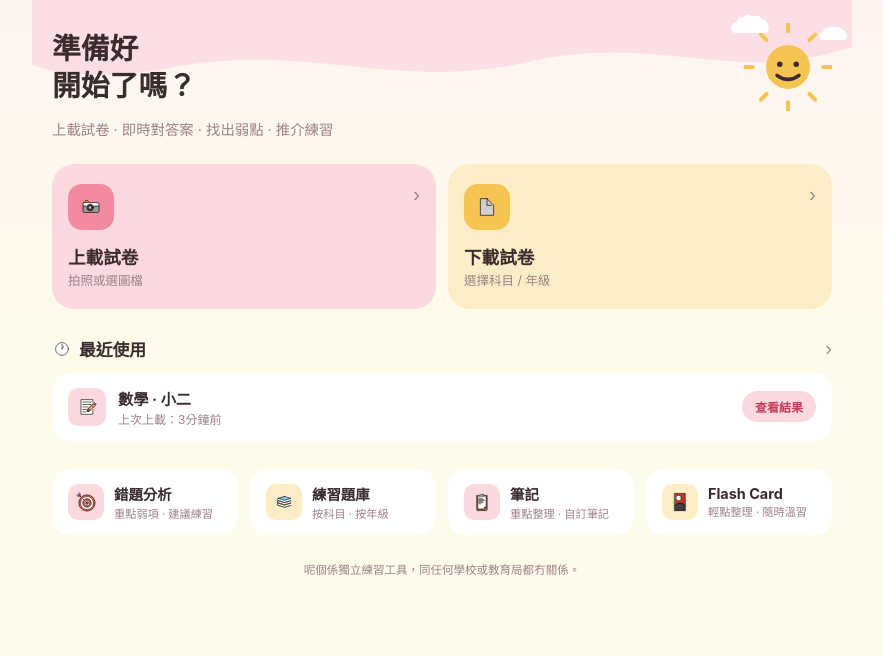
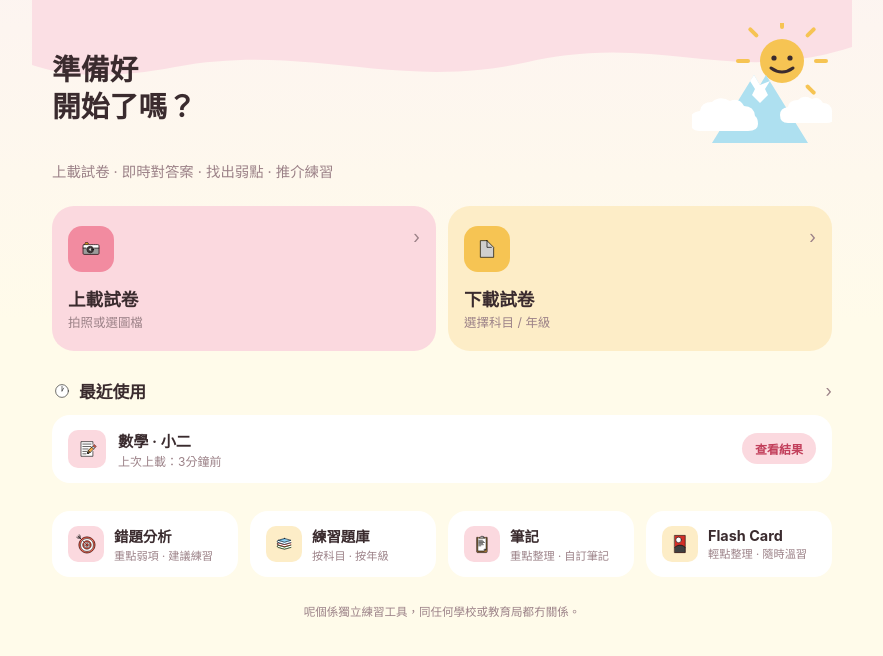
Before and after one commit to violinkwai-afk/HK-maths, a plain HTML site: page website/index.html in a window 1280 px wide. Shown: the part 118-774 px from the top of the page, without its empty margins (198-1081 px from the left). Drawn offline with Linux system fonts and the light colour scheme; a web font is replaced by a local one.

Commit message:
Add cartoon Mount Fuji behind the clouds, enlarge sun
Light-blue Fuji silhouette with a white snow cap sits behind the two
clouds; the enlarged sun now peeks out above the peak.

Co-Authored-By: Claude Sonnet 5 <noreply@anthropic.com>
Claude-Session: https://claude.ai/code/session_01P725m8XaFdkUHbvpWcY4Fz

```diff
--- a/website/index.html
+++ b/website/index.html
@@ -32,11 +32,7 @@
   .welcome{margin-top:26px;}
   .headline-row{display:flex; align-items:center; justify-content:space-between;}
   .headline{font-size:1.8rem; font-weight:800; color:var(--ink); line-height:1.3;}
-  .sun-wrap{position:relative; flex-shrink:0; width:88px; height:88px;}
-  .sun{width:88px; height:88px;}
-  .cloud{position:absolute;}
-  .cloud1{top:-10px; left:-14px; width:40px;}
-  .cloud2{top:2px; right:-16px; width:30px;}
+  .sun-wrap{position:relative; flex-shrink:0; width:140px; height:130px;}
   .subtext{font-size:.9rem; color:var(--muted); margin-top:8px; line-height:1.55;}
 
   .cards{display:grid; grid-template-columns:1fr 1fr; gap:12px; margin-top:22px;}
@@ -94,25 +90,29 @@
       <div class="headline-row">
         <div class="headline">準備好<br>開始了嗎？</div>
         <div class="sun-wrap">
-          <svg class="cloud cloud1" viewBox="0 0 60 36">
-            <path d="M 10,30 Q 2,30 2,22 Q 2,15 10,14 Q 11,6 20,6 Q 27,0 35,5 Q 43,2 47,9 Q 55,9 56,17 Q 58,19 58,24 Q 58,30 50,30 Z" fill="#ffffff"/>
-          </svg>
-          <svg class="cloud cloud2" viewBox="0 0 60 36">
-            <path d="M 10,30 Q 2,30 2,22 Q 2,15 10,14 Q 11,6 20,6 Q 27,0 35,5 Q 43,2 47,9 Q 55,9 56,17 Q 58,19 58,24 Q 58,30 50,30 Z" fill="#ffffff"/>
-          </svg>
-          <svg class="sun" viewBox="0 0 64 64">
-            <circle cx="32" cy="32" r="16" fill="#f6c453"/>
-            <line x1="32" y1="6" x2="32" y2="0" stroke="#f6c453" stroke-width="3" stroke-linecap="round"/>
-            <line x1="47.6" y1="12.4" x2="51.7" y2="8.3" stroke="#f6c453" stroke-width="3" stroke-linecap="round"/>
-            <line x1="57.6" y1="32" x2="63.6" y2="32" stroke="#f6c453" stroke-width="3" stroke-linecap="round"/>
-            <line x1="47.6" y1="51.6" x2="51.7" y2="55.7" stroke="#f6c453" stroke-width="3" stroke-linecap="round"/>
-            <line x1="32" y1="57.6" x2="32" y2="63.6" stroke="#f6c453" stroke-width="3" stroke-linecap="round"/>
-            <line x1="16.4" y1="51.6" x2="12.3" y2="55.7" stroke="#f6c453" stroke-width="3" stroke-linecap="round"/>
-            <line x1="6.4" y1="32" x2="0.4" y2="32" stroke="#f6c453" stroke-width="3" stroke-linecap="round"/>
-            <line x1="16.4" y1="12.4" x2="12.3" y2="8.3" stroke="#f6c453" stroke-width="3" stroke-linecap="round"/>
-            <circle cx="26" cy="30" r="2" fill="#3a2b2e"/>
-            <circle cx="38" cy="30" r="2" fill="#3a2b2e"/>
-            <path d="M24 38 Q32 44 40 38" stroke="#3a2b2e" stroke-width="2.5" fill="none" stroke-linecap="round"/>
+          <svg width="140" height="130" viewBox="0 0 140 130">
+            <!-- sun, peeking above the mountain peak -->
+            <g>
+              <circle cx="90" cy="38" r="22" fill="#f6c453"/>
+              <g stroke="#f6c453" stroke-width="4" stroke-linecap="round">
+                <line x1="90" y1="4" x2="90" y2="-4"/>
+                <line x1="115.6" y1="12.4" x2="121.7" y2="6.3"/>
+                <line x1="124" y1="38" x2="134" y2="38"/>
+                <line x1="115.6" y1="63.6" x2="121.7" y2="69.7"/>
+                <line x1="64.4" y1="63.6" x2="58.3" y2="69.7"/>
+                <line x1="56" y1="38" x2="46" y2="38"/>
+                <line x1="64.4" y1="12.4" x2="58.3" y2="6.3"/>
+              </g>
+              <circle cx="82" cy="35" r="2.6" fill="#3a2b2e"/>
+              <circle cx="98" cy="35" r="2.6" fill="#3a2b2e"/>
+              <path d="M79 45 Q90 53 101 45" stroke="#3a2b2e" stroke-width="3" fill="none" stroke-linecap="round"/>
+            </g>
+            <!-- Mount Fuji, light blue, sitting lower/behind -->
+            <path d="M 20,120 L 62,52 L 68,62 L 74,52 L 116,120 Z" fill="#aee0f0"/>
+            <path d="M 68,62 L 62,52 L 58,58 L 63,66 L 60,72 L 68,80 L 76,72 L 73,66 L 78,58 Z" fill="#ffffff"/>
+            <!-- clouds, in front of the mountain -->
+            <path d="M 8,108 Q -2,108 -2,98 Q -2,89 8,88 Q 9,79 20,79 Q 28,72 38,78 Q 47,74 52,83 Q 62,83 63,93 Q 66,95 66,101 Q 66,108 56,108 Z" fill="#ffffff"/>
+            <path d="M 96,100 Q 88,100 88,92 Q 88,85 96,84 Q 97,77 106,77 Q 112,71 120,76 Q 127,73 131,80 Q 139,80 140,88 Q 142,90 142,95 Q 142,100 134,100 Z" fill="#ffffff"/>
           </svg>
         </div>
       </div>
```
